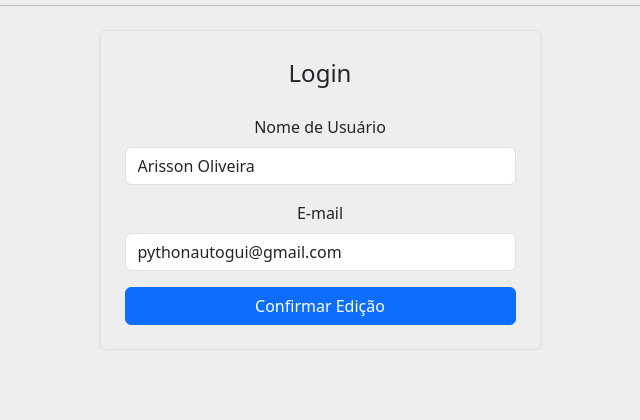
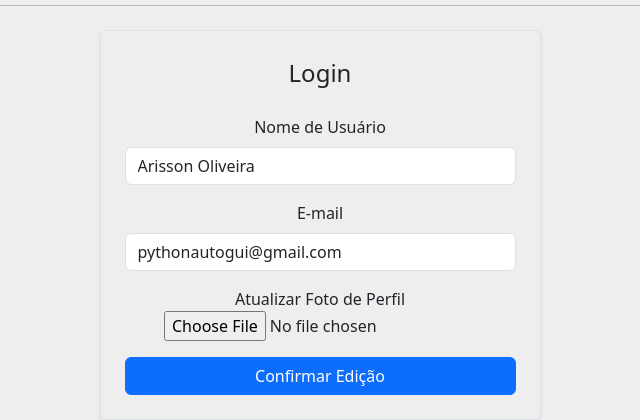
Before and after one commit to Arisson-Oliveira/Blog-Site, a Flask app: page /perfil/editar in a window 1280 px wide. Shown: the part 488-908 px from the top of the page, without its empty margins (320-960 px from the left). Before the commit the page ends 838 px from the top, so only its background shows below. Run offline with Flask 3, Linux system fonts and the light colour scheme; a user stored in the database is signed in; some libraries are stand-ins or nearby versions.

Commit message:
upload de foto_perfil

```diff
--- a/comunidadeperfum/forms.py
+++ b/comunidadeperfum/forms.py
@@ -1,4 +1,5 @@
 from flask_wtf import FlaskForm
+from flask_wtf.file import FileField, FileAllowed
 from wtforms import StringField, PasswordField, SubmitField, BooleanField
 from wtforms.validators import DataRequired, Length, Email, EqualTo, ValidationError
 from comunidadeperfum.models import Usuario
@@ -35,6 +36,7 @@ class FormLogin(FlaskForm):
 class FormEditarPerfil(FlaskForm):
     username = StringField('Nome de Usuário', validators=[DataRequired()])
     email = StringField('E-mail', validators=[DataRequired(), Email()])
+    foto_perfil = FileField('Atualizar Foto de Perfil', validators=[FileAllowed(['png', 'jpg', 'jpeg'])])
     btn_submit_editarperfil = SubmitField('Confirmar Edição', validators=[])
 
     def validate_email(self, email):
--- a/comunidadeperfum/routes.py
+++ b/comunidadeperfum/routes.py
@@ -4,6 +4,9 @@ from comunidadeperfum.models import Usuario
 from flask_sqlalchemy import SQLAlchemy
 from comunidadeperfum import app, database, bcrypt
 from flask_login import login_user, logout_user, current_user, login_required
+import secrets
+import os
+from PIL import Image
 
 lista_usuarios = []
 
@@ -74,6 +77,25 @@ def perfil():
 
     return render_template('perfil.html', usuario=current_user, foto_perfil=foto_perfil)
 
+# Reduzir essa função um dia
+
+def salvar_imagem(imagem):
+    codigo = secrets.token_hex(8)
+    nome, extensao = os.path.splitext(imagem.filename)
+    nome_completo = os.path.join(nome, codigo, extensao)
+    nome_arquivo = nome + codigo + extensao
+
+    caminho_completo = os.path.join(app.root_path, 'static/images', nome_arquivo)
+
+    tamanho = (200, 200)
+    imagem_reduzida = Image.open(imagem)
+    imagem_reduzida.thumbnail(tamanho)
+
+    imagem_reduzida.save(caminho_completo)
+
+    return nome_arquivo
+
+
 @app.route('/perfil/editar', methods=['GET', 'POST'])
 @login_required
 def editar_perfil():
@@ -81,6 +103,9 @@ def editar_perfil():
     if form.validate_on_submit():
         current_user.username = form.username.data
         current_user.email = form.email.data
+        if form.foto_perfil.data:
+            nome_imagem = salvar_imagem(form.foto_perfil.data)
+            current_user.foto_perfil = nome_imagem
         database.session.commit()
         flash(f'Perfil atualizado com sucesso.', 'success')
         return redirect(url_for('perfil'))
--- a/comunidadeperfum/templates/editarperfil.html
+++ b/comunidadeperfum/templates/editarperfil.html
@@ -7,7 +7,7 @@
     <div class="row justify-content-center">
         <!-- Formulário Editar Perfil -->
         <div class="col-md-5">
-            <form method="POST" action="" class="border p-4 mt-2 shadow-sm rounded">
+            <form method="POST" action="" class="border p-4 mt-2 shadow-sm rounded" enctype="multipart/form-data">
                 {{ form.csrf_token }}
                 <legend class="text-center mb-4">Login</legend>
                 <fieldset>
@@ -39,6 +39,17 @@
                                 {{ form.email(class="form-control") }}
                             {% endif %}
                     </div>
+                    <div class="form-group mb-3">
+                        {{ form.foto_perfil.label }}
+                        {{ form.foto_perfil(class="form-control-file") }}
+                        {% if form.foto_perfil.errors %}
+
+                        {% for erro in form.foto_perfil.errors %}
+                            <span class="text-danger">{{ erro }}</span><br>
+                        {% endfor %}
+
+                    {% endif %}
+                    </div>
                 </fieldset>
                 <button type="submit" name="btn_submit_login" class="btn btn-primary w-100">
                     {{ form.btn_submit_editarperfil.label }}
```
Also changed, not shown: comunidadeperfum/templates/login-conta.html (+4 -3 lines), comunidadeperfum/static/images/WhatsApp Image 2024-09-25 at 07.05.12.jpeg (deleted), comunidadeperfum/static/images/imagem-perfil6c646a0d197cebd8.jpeg (added), instance/comunidade.db.
